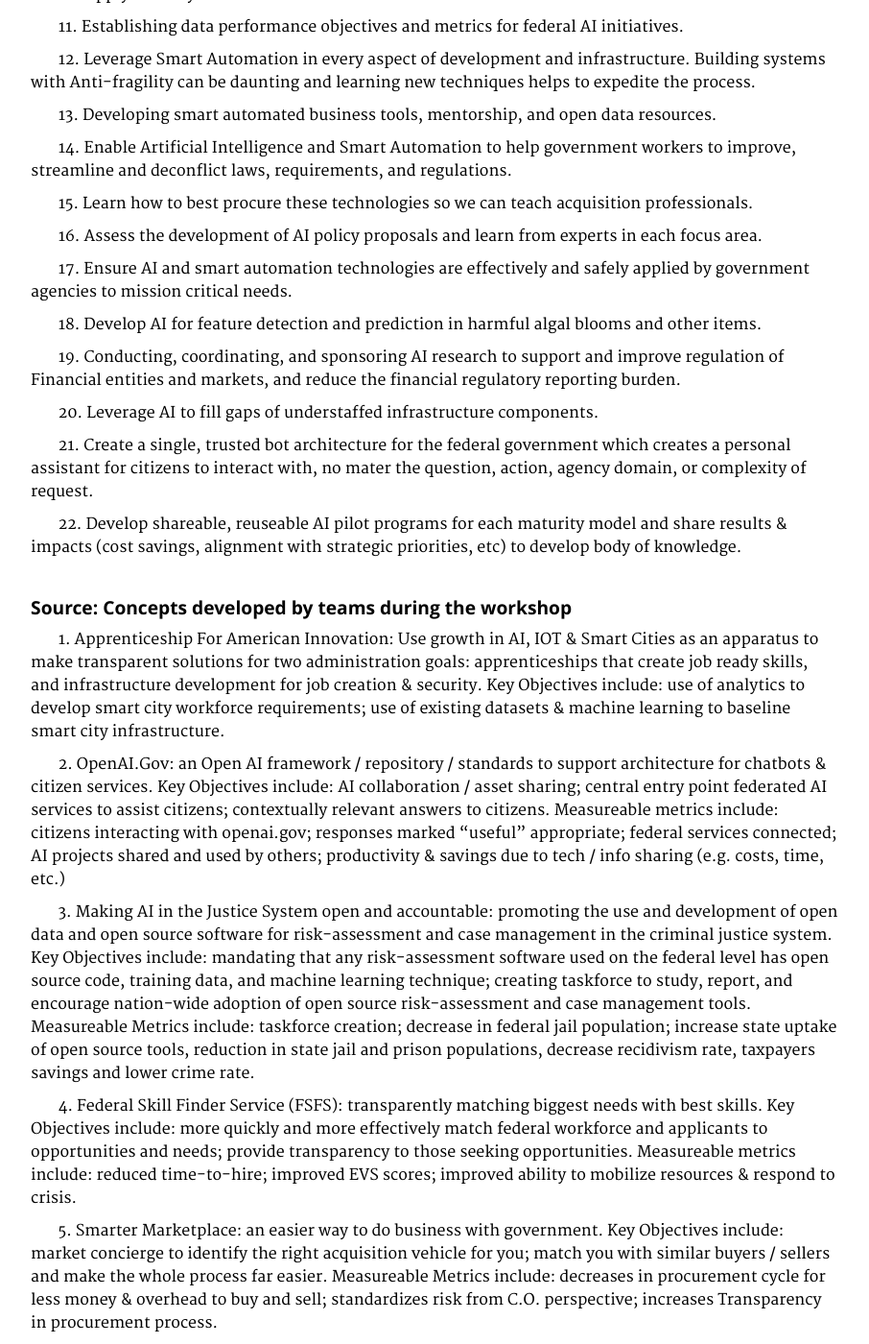
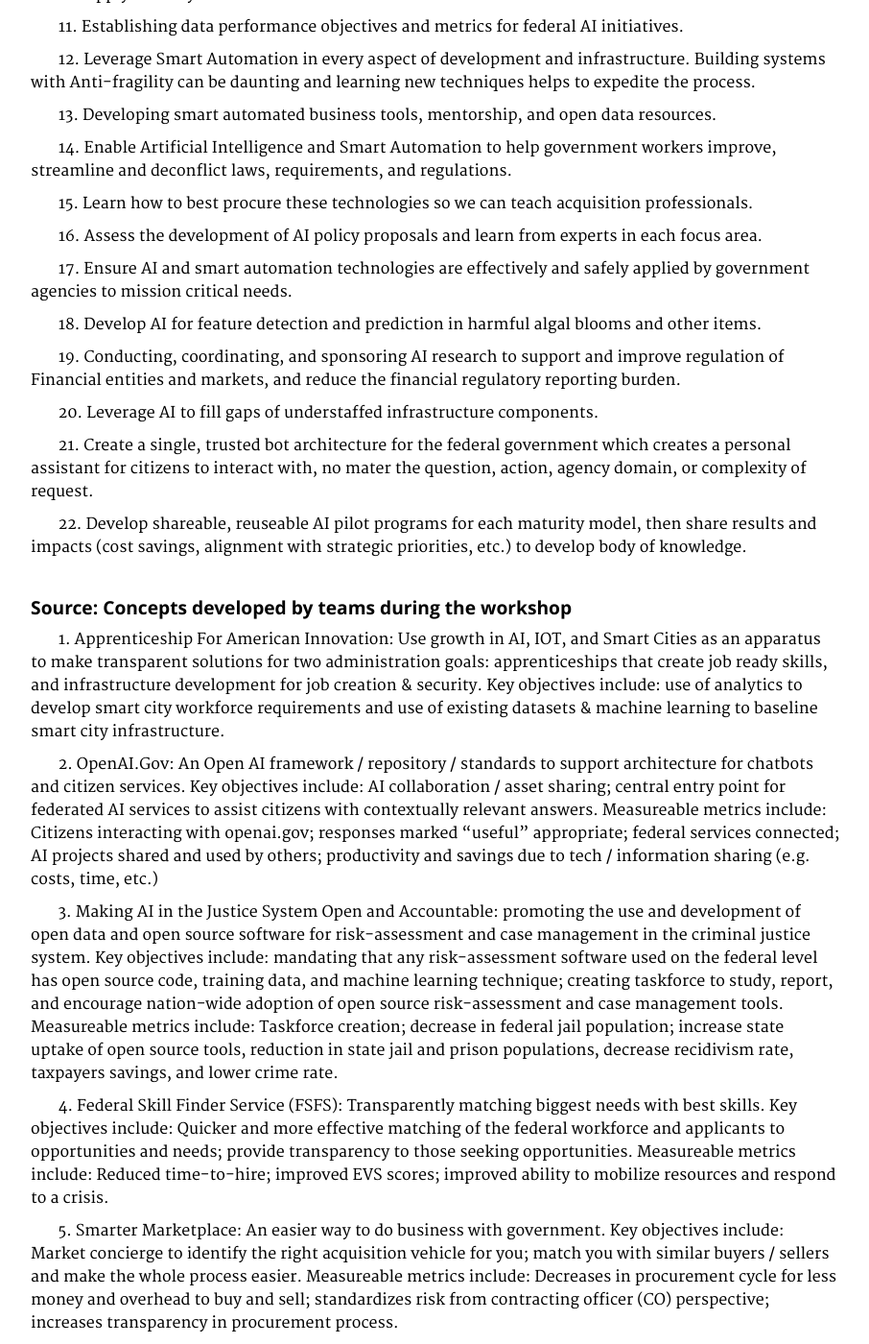
Before and after one commit to GSA/emerging-technology-atlas, a Jekyll site: the page built from pages/workshop.md, in a window 1280 px wide and 1400 px high, scrolled down 1908 px. Shown: the whole window at 96% size, without its empty margins (350-1256 px from the left). Built offline with Jekyll 4.4.1, drawn with Linux system fonts in a browser that asks for light colours.

Commit message:
Update workshop.md

```diff
--- a/pages/workshop.md
+++ b/pages/workshop.md
@@ -61,7 +61,7 @@ description: ""
 
 <p>&nbsp;&nbsp;&nbsp;&nbsp;&nbsp;&nbsp; 8. Improve Contact Center smart automation.</p>
 
-<p>&nbsp;&nbsp;&nbsp;&nbsp;&nbsp;&nbsp; 9. Agency reform plans are expected to be responsive to the call for "shared services" in the M-17-22 and the Cyber EO.  We'd like to make sure we understand and help shape how these current and future services can leverage this type of emerging technology so that all agencies can benefit.</p>
+<p>&nbsp;&nbsp;&nbsp;&nbsp;&nbsp;&nbsp; 9. Agency reform plans are expected to be responsive to the call for "shared services" in the M-17-22 and the Cyber EO. We'd like to make sure we understand and help shape how these current and future services can leverage this type of emerging technology so that all agencies can benefit.</p>
 
 <p>&nbsp;&nbsp;&nbsp;&nbsp;&nbsp;&nbsp; 10. Apply AI analysis to verification of tax returns.</p>
 
@@ -71,7 +71,7 @@ description: ""
 
 <p>&nbsp;&nbsp;&nbsp;&nbsp;&nbsp;&nbsp; 13. Developing smart automated business tools, mentorship, and open data resources.</p>
 
-<p>&nbsp;&nbsp;&nbsp;&nbsp;&nbsp;&nbsp; 14. Enable Artificial Intelligence and Smart Automation to help government workers to improve, streamline and deconflict laws, requirements, and regulations.</p>
+<p>&nbsp;&nbsp;&nbsp;&nbsp;&nbsp;&nbsp; 14. Enable Artificial Intelligence and Smart Automation to help government workers improve, streamline and deconflict laws, requirements, and regulations.</p>
 
 <p>&nbsp;&nbsp;&nbsp;&nbsp;&nbsp;&nbsp; 15. Learn how to best procure these technologies so we can teach acquisition professionals.</p>
 
@@ -87,16 +87,16 @@ description: ""
 
 <p>&nbsp;&nbsp;&nbsp;&nbsp;&nbsp;&nbsp; 21. Create a single, trusted bot architecture for the federal government which creates a personal assistant for citizens to interact with, no mater the question, action, agency domain, or complexity of request.</p>
 
-<p>&nbsp;&nbsp;&nbsp;&nbsp;&nbsp;&nbsp; 22. Develop shareable, reuseable AI pilot programs for each maturity model and share results & impacts (cost savings, alignment with strategic priorities, etc) to develop body of knowledge.</p>
+<p>&nbsp;&nbsp;&nbsp;&nbsp;&nbsp;&nbsp; 22. Develop shareable, reuseable AI pilot programs for each maturity model, then share results and impacts (cost savings, alignment with strategic priorities, etc.) to develop body of knowledge.</p>
 
 ##### Source: Concepts developed by teams during the workshop
 
-<p>&nbsp;&nbsp;&nbsp;&nbsp;&nbsp;&nbsp; 1. Apprenticeship For American Innovation: Use growth in AI, IOT & Smart Cities as an apparatus to make transparent solutions for two administration goals: apprenticeships that create job ready skills, and infrastructure development for job creation & security. Key Objectives include: use of analytics to develop smart city workforce requirements; use of existing datasets & machine learning to baseline smart city infrastructure.</p>
+<p>&nbsp;&nbsp;&nbsp;&nbsp;&nbsp;&nbsp; 1. Apprenticeship For American Innovation: Use growth in AI, IOT, and Smart Cities as an apparatus to make transparent solutions for two administration goals: apprenticeships that create job ready skills, and infrastructure development for job creation & security. Key objectives include: use of analytics to develop smart city workforce requirements and use of existing datasets & machine learning to baseline smart city infrastructure.</p>
 
-<p>&nbsp;&nbsp;&nbsp;&nbsp;&nbsp;&nbsp; 2. OpenAI.Gov: an Open AI framework / repository / standards to support architecture for chatbots & citizen services. Key Objectives include: AI collaboration / asset sharing; central entry point federated AI services to assist citizens; contextually relevant answers to citizens. Measureable metrics include: citizens interacting with openai.gov; responses marked “useful” appropriate; federal services connected; AI projects shared and used by others; productivity & savings due to tech / info sharing (e.g. costs, time, etc.)</p>
+<p>&nbsp;&nbsp;&nbsp;&nbsp;&nbsp;&nbsp; 2. OpenAI.Gov: An Open AI framework / repository / standards to support architecture for chatbots and citizen services. Key objectives include: AI collaboration / asset sharing; central entry point for federated AI services to assist citizens with contextually relevant answers. Measureable metrics include: Citizens interacting with openai.gov; responses marked “useful” appropriate; federal services connected; AI projects shared and used by others; productivity and savings due to tech / information sharing (e.g. costs, time, etc.)</p>
 
-<p>&nbsp;&nbsp;&nbsp;&nbsp;&nbsp;&nbsp; 3. Making AI in the Justice System open and accountable: promoting the use and development of open data and open source software for risk-assessment and case management in the criminal justice system. Key Objectives include: mandating that any risk-assessment software used on the federal level has open source code, training data, and machine learning technique; creating taskforce to study, report, and encourage nation-wide adoption of open source risk-assessment and case management tools. Measureable Metrics include: taskforce creation; decrease in federal jail population; increase state uptake of open source tools, reduction in state jail and prison populations, decrease recidivism rate, taxpayers savings and lower crime rate.</p>
+<p>&nbsp;&nbsp;&nbsp;&nbsp;&nbsp;&nbsp; 3. Making AI in the Justice System Open and Accountable: promoting the use and development of open data and open source software for risk-assessment and case management in the criminal justice system. Key objectives include: mandating that any risk-assessment software used on the federal level has open source code, training data, and machine learning technique; creating taskforce to study, report, and encourage nation-wide adoption of open source risk-assessment and case management tools. Measureable metrics include: Taskforce creation; decrease in federal jail population; increase state uptake of open source tools, reduction in state jail and prison populations, decrease recidivism rate, taxpayers savings, and lower crime rate.</p>
 
-<p>&nbsp;&nbsp;&nbsp;&nbsp;&nbsp;&nbsp; 4. Federal Skill Finder Service (FSFS): transparently matching biggest needs with best skills. Key Objectives include: more quickly and more effectively match federal workforce and applicants to opportunities and needs; provide transparency to those seeking opportunities. Measureable metrics include: reduced time-to-hire; improved EVS scores; improved ability to mobilize resources & respond to crisis.</p>
+<p>&nbsp;&nbsp;&nbsp;&nbsp;&nbsp;&nbsp; 4. Federal Skill Finder Service (FSFS): Transparently matching biggest needs with best skills. Key objectives include: Quicker and more effective matching of the federal workforce and applicants to opportunities and needs; provide transparency to those seeking opportunities. Measureable metrics include: Reduced time-to-hire; improved EVS scores; improved ability to mobilize resources and respond to a crisis.</p>
 
-<p>&nbsp;&nbsp;&nbsp;&nbsp;&nbsp;&nbsp; 5. Smarter Marketplace: an easier way to do business with government. Key Objectives include: market concierge to identify the right acquisition vehicle for you; match you with similar buyers / sellers and make the whole process far easier. Measureable Metrics include: decreases in procurement cycle for less money & overhead to buy and sell; standardizes risk from C.O. perspective; increases Transparency in procurement process.</p>
+<p>&nbsp;&nbsp;&nbsp;&nbsp;&nbsp;&nbsp; 5. Smarter Marketplace: An easier way to do business with government. Key objectives include: Market concierge to identify the right acquisition vehicle for you; match you with similar buyers / sellers and make the whole process easier. Measureable metrics include: Decreases in procurement cycle for less money and overhead to buy and sell; standardizes risk from contracting officer (CO) perspective; increases transparency in procurement process.</p>
```
